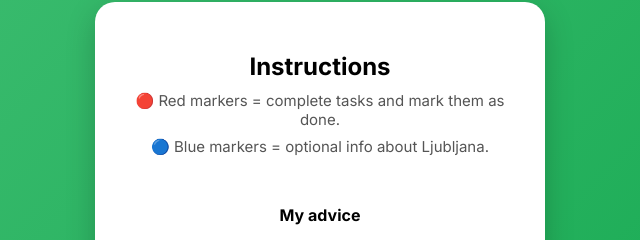
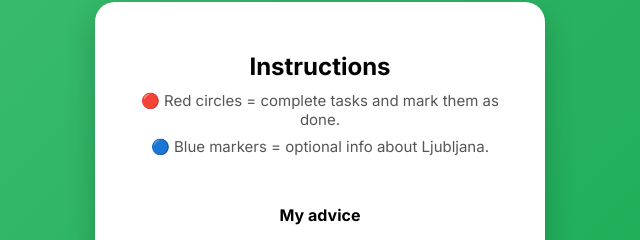
Before and after one commit to jozefstefan/jozefstefan.github.io, a plain HTML site: page instructions.html in a window 1280 px wide. Shown: the part 154-394 px from the top of the page, 320-960 px from the left. Drawn offline with Linux system fonts and the light colour scheme.

Commit message:
Update instructions.html

```diff
--- a/instructions.html
+++ b/instructions.html
@@ -21,7 +21,7 @@
     <div class="card">
       <h2>Instructions</h2>
 
-      <p>🔴 Red markers = complete tasks and mark them as done.</p>
+      <p>🔴 Red circles = complete tasks and mark them as done.</p>
       <p>🔵 Blue markers = optional info about Ljubljana.</p>
       <br>
 
```
